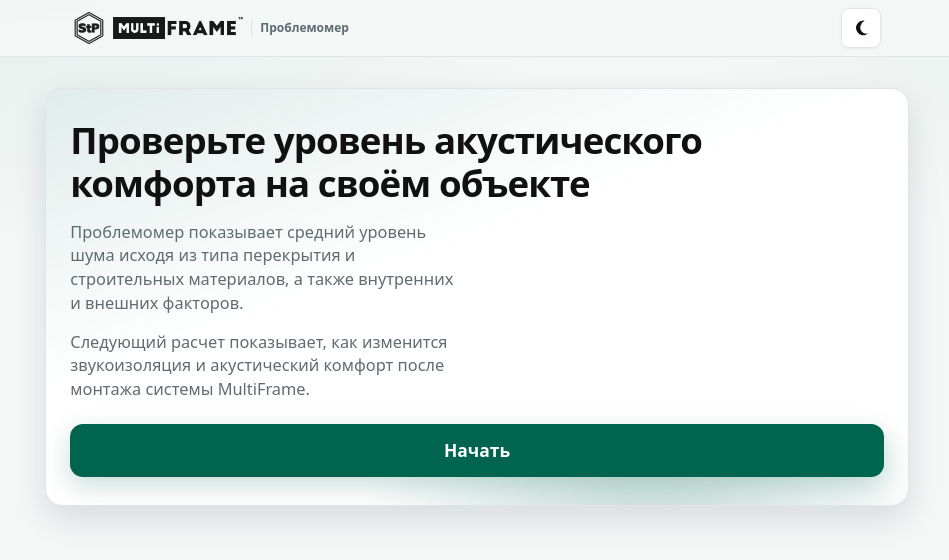
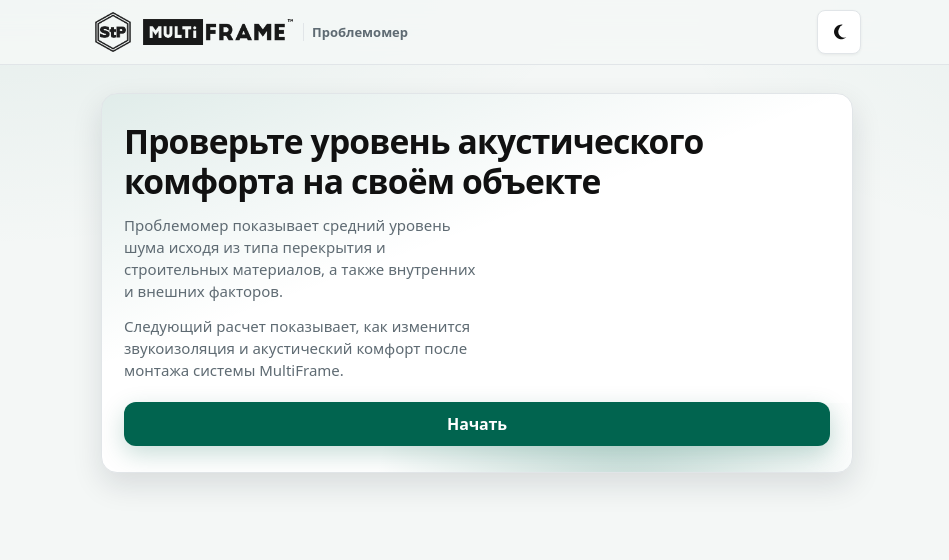
Before and after one commit to Paulos99/multiframe-problemomer, a React (Vite) app: page / in a window 1280 px wide. Shown: the top 560 px of the page, without its empty margins (163-1112 px from the left). Built offline with nearby package versions, Linux system fonts and the light colour scheme.

Commit message:
Выровнять пропорции UI: без zoom, нормальная шапка, кнопки и тонкие графики.
Co-authored-by: Cursor <cursoragent@cursor.com>

```diff
--- a/src/app-shell/AppShell.module.css
+++ b/src/app-shell/AppShell.module.css
@@ -13,8 +13,6 @@
   margin: 0 auto;
   padding: 12px 16px 28px;
   flex: 1;
-  /* Larger reading size on wide screens without enlarging the sticky header. */
-  zoom: var(--desktop-zoom);
 }
 
 .mainProcessing {
@@ -22,7 +20,6 @@
   max-width: none;
   margin: 0;
   padding: 0;
-  zoom: 1;
 }
 
 .processing {
--- a/src/app-shell/Header.module.css
+++ b/src/app-shell/Header.module.css
@@ -12,7 +12,7 @@
   width: min(100%, var(--max-w));
   margin: 0 auto;
   min-height: var(--header-h);
-  padding: 8px 16px;
+  padding: 10px 16px;
   display: flex;
   align-items: center;
   justify-content: space-between;
@@ -22,15 +22,14 @@
 .brand {
   display: flex;
   align-items: center;
-  gap: 8px;
+  gap: 10px;
   min-width: 0;
 }
 
-/* Logos are near-white PNGs — darken on light header, keep bright on dark.
-   Kept compact so browser zoom / large screens don’t balloon the chrome. */
+/* Logos are near-white PNGs — darken on light header, keep bright on dark. */
 .stp {
-  width: 32px;
-  height: 32px;
+  width: 40px;
+  height: 40px;
   object-fit: contain;
   flex: 0 0 auto;
   filter: brightness(0) saturate(100%);
@@ -38,9 +37,9 @@
 }
 
 .mf {
-  height: 22px;
+  height: 26px;
   width: auto;
-  max-width: 132px;
+  max-width: 150px;
   object-fit: contain;
   filter: brightness(0) saturate(100%);
   opacity: 0.9;
@@ -57,7 +56,7 @@
 }
 
 .product {
-  font-size: 12px;
+  font-size: 13px;
   font-weight: 650;
   color: var(--text-secondary);
   white-space: nowrap;
@@ -67,8 +66,8 @@
 
 .theme {
   position: relative;
-  width: 40px;
-  height: 40px;
+  width: 44px;
+  height: 44px;
   border-radius: var(--radius-sm);
   border: 1px solid var(--border-color);
   background: var(--bg-card);
@@ -76,7 +75,6 @@
   box-shadow: var(--shadow-sm);
   display: grid;
   place-items: center;
-  flex: 0 0 auto;
 }
 
 .themeIcon {
--- a/src/app-shell/StickyCta.module.css
+++ b/src/app-shell/StickyCta.module.css
@@ -4,7 +4,7 @@
   right: 0;
   bottom: 0;
   z-index: 50;
-  padding: 12px 16px calc(12px + var(--safe-bottom));
+  padding: 10px 16px calc(10px + var(--safe-bottom));
   background: color-mix(in srgb, var(--bg-page) 92%, transparent);
   backdrop-filter: blur(14px);
   border-top: 1px solid var(--border-color);
@@ -17,7 +17,6 @@
   display: grid;
   grid-template-columns: auto 1fr;
   gap: 10px;
-  zoom: var(--desktop-zoom);
 }
 
 .back {
--- a/src/state/chartSvg.ts
+++ b/src/state/chartSvg.ts
@@ -142,8 +142,8 @@ export function spectrumChartSvg(
     ${xTicks}
     <text x="12" y="${padT + plotH / 2}" fill="#5f6b73" font-size="11" text-anchor="middle" transform="rotate(-90 12 ${padT + plotH / 2})">дБ</text>
     <path d="${area}" fill="#01644f" opacity="0.18"/>
-    <path d="${beforePath}" fill="none" stroke="#7a8790" stroke-width="2.2" stroke-linejoin="round"/>
-    <path d="${afterPath}" fill="none" stroke="#01644f" stroke-width="2.6" stroke-linejoin="round"/>
+    <path d="${beforePath}" fill="none" stroke="#7a8790" stroke-width="1.6" stroke-linejoin="round" stroke-linecap="round"/>
+    <path d="${afterPath}" fill="none" stroke="#01644f" stroke-width="1.9" stroke-linejoin="round" stroke-linecap="round"/>
   </svg>
   <ul class="legend"><li><i class="sw-b"></i>Сейчас</li><li><i class="sw-a"></i>С MultiFrame</li></ul>
 </figure>`;
--- a/src/styles/tokens.css
+++ b/src/styles/tokens.css
@@ -33,37 +33,29 @@
   --touch-min: 44px;
   --safe-bottom: env(safe-area-inset-bottom, 0px);
   --safe-top: env(safe-area-inset-top, 0px);
-  /* Compact chrome — stays readable without ballooning when the page is zoomed. */
-  --header-h: 56px;
+  --header-h: 64px;
   /* Sticky CTA clearance: keep SimCompare metrics/chips above «Далее» on phones. */
   --footer-h: 120px;
   --font: system-ui, -apple-system, 'Segoe UI', Roboto, 'Helvetica Neue', Arial, sans-serif;
   --max-w: 720px;
-  /* Scales main column + sticky CTA on large screens (header stays 1×). */
-  --desktop-zoom: 1;
 }
 
+/* Wider column on large screens — no zoom (it ballooned buttons/charts). */
 @media (min-width: 900px) {
   :root {
-    --max-w: 780px;
-    --desktop-zoom: 1.06;
-    --footer-h: 126px;
+    --max-w: 760px;
   }
 }
 
 @media (min-width: 1200px) {
   :root {
-    --max-w: 840px;
-    --desktop-zoom: 1.09;
-    --footer-h: 130px;
+    --max-w: 800px;
   }
 }
 
 @media (min-width: 1440px) {
   :root {
-    --max-w: 880px;
-    --desktop-zoom: 1.12;
-    --footer-h: 134px;
+    --max-w: 840px;
   }
 }
 
--- a/src/ui/Button.module.css
+++ b/src/ui/Button.module.css
@@ -4,10 +4,13 @@
   justify-content: center;
   gap: 8px;
   min-height: var(--touch-min);
-  padding: 12px 20px;
+  padding: 10px 18px;
   border-radius: var(--radius-md);
   border: 1px solid transparent;
-  font-weight: 600;
+  font-size: 16px;
+  font-weight: 650;
+  letter-spacing: -0.01em;
+  line-height: 1.25;
   cursor: pointer;
   transition:
     background var(--duration-fast) var(--ease-out),
--- a/src/ui/CardSelect.module.css
+++ b/src/ui/CardSelect.module.css
@@ -4,8 +4,8 @@
   justify-content: space-between;
   gap: 12px;
   width: 100%;
-  min-height: 64px;
-  padding: 14px 16px;
+  min-height: 52px;
+  padding: 12px 14px;
   text-align: left;
   background: var(--bg-card);
   border: 1.5px solid var(--border-color);
@@ -72,7 +72,8 @@
 
 .title {
   font-weight: 650;
-  font-size: 15px;
+  font-size: 16px;
+  line-height: 1.3;
 }
 
 .hint {
--- a/src/ui/Screen.module.css
+++ b/src/ui/Screen.module.css
@@ -6,14 +6,14 @@
 }
 
 .hero .head h1 {
-  font-size: clamp(1.7rem, 4.5vw, 2.35rem);
+  font-size: clamp(1.55rem, 4vw, 2.05rem);
   letter-spacing: -0.02em;
 }
 
 .head h1 {
   margin: 0 0 8px;
-  font-size: clamp(1.4rem, 3.5vw, 1.9rem);
-  line-height: 1.2;
+  font-size: clamp(1.3rem, 3.2vw, 1.65rem);
+  line-height: 1.25;
   letter-spacing: -0.015em;
 }
 
@@ -37,8 +37,8 @@
 .head p {
   margin: 0;
   color: var(--text-secondary);
-  font-size: 16px;
-  max-width: 48ch;
+  font-size: 15px;
+  max-width: 46ch;
 }
 
 .head .lead {
--- a/src/ui/SpectrumChart.module.css
+++ b/src/ui/SpectrumChart.module.css
@@ -79,18 +79,21 @@
   stroke-width: 1;
   stroke-dasharray: 3 3;
   opacity: 0.7;
+  vector-effect: non-scaling-stroke;
 }
 
 .dotBefore {
   fill: #7a8790;
   stroke: var(--bg-card);
-  stroke-width: 1.2;
+  stroke-width: 1.5;
+  vector-effect: non-scaling-stroke;
 }
 
 .dotAfter {
   fill: var(--accent-color);
   stroke: var(--bg-card);
-  stroke-width: 1.2;
+  stroke-width: 1.5;
+  vector-effect: non-scaling-stroke;
 }
 
 .tooltip {
@@ -127,6 +130,7 @@
 .grid {
   stroke: var(--border-color);
   stroke-width: 1;
+  vector-effect: non-scaling-stroke;
 }
 
 .tick {
@@ -146,16 +150,18 @@
 
 .before {
   stroke: #7a8790;
-  stroke-width: 2;
+  stroke-width: 1.75;
   stroke-linejoin: round;
   stroke-linecap: round;
+  vector-effect: non-scaling-stroke;
 }
 
 .after {
   stroke: var(--accent-color);
-  stroke-width: 2.4;
+  stroke-width: 2;
   stroke-linejoin: round;
   stroke-linecap: round;
+  vector-effect: non-scaling-stroke;
 }
 
 .legend {
@@ -178,8 +184,8 @@
 .swatchBefore,
 .swatchAfter {
   width: 14px;
-  height: 3px;
-  border-radius: 2px;
+  height: 2px;
+  border-radius: 1px;
   display: inline-block;
 }
 
--- a/src/ui/SpectrumChart.tsx
+++ b/src/ui/SpectrumChart.tsx
@@ -279,8 +279,8 @@ export function SpectrumChart({
                 y2={padT + plotH}
                 className={styles.hoverLine}
               />
-              <circle cx={hover.x} cy={hover.yBefore} r={3.2} className={styles.dotBefore} />
-              <circle cx={hover.x} cy={hover.yAfter} r={3.5} className={styles.dotAfter} />
+              <circle cx={hover.x} cy={hover.yBefore} r={2.4} className={styles.dotBefore} />
+              <circle cx={hover.x} cy={hover.yAfter} r={2.6} className={styles.dotAfter} />
             </g>
           ) : null}
         </svg>
```
